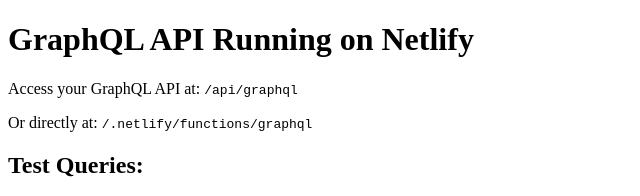
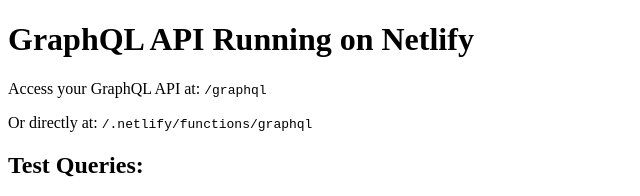
Before and after one commit to ezekiel444/animazon-backend, a website: page index.html in a window 1280 px wide. Shown: the top 196 px of the page, 0-640 px from the left. Drawn offline with Linux system fonts and the light colour scheme.

Commit message:
index.html updated

```diff
--- a/index.html
+++ b/index.html
@@ -5,7 +5,7 @@
 </head>
 <body>
     <h1>GraphQL API Running on Netlify</h1>
-    <p>Access your GraphQL API at: <code>/api/graphql</code></p>
+    <p>Access your GraphQL API at: <code>/graphql</code></p>
     <p>Or directly at: <code>/.netlify/functions/graphql</code></p>
 
     <h2>Test Queries:</h2>
```
